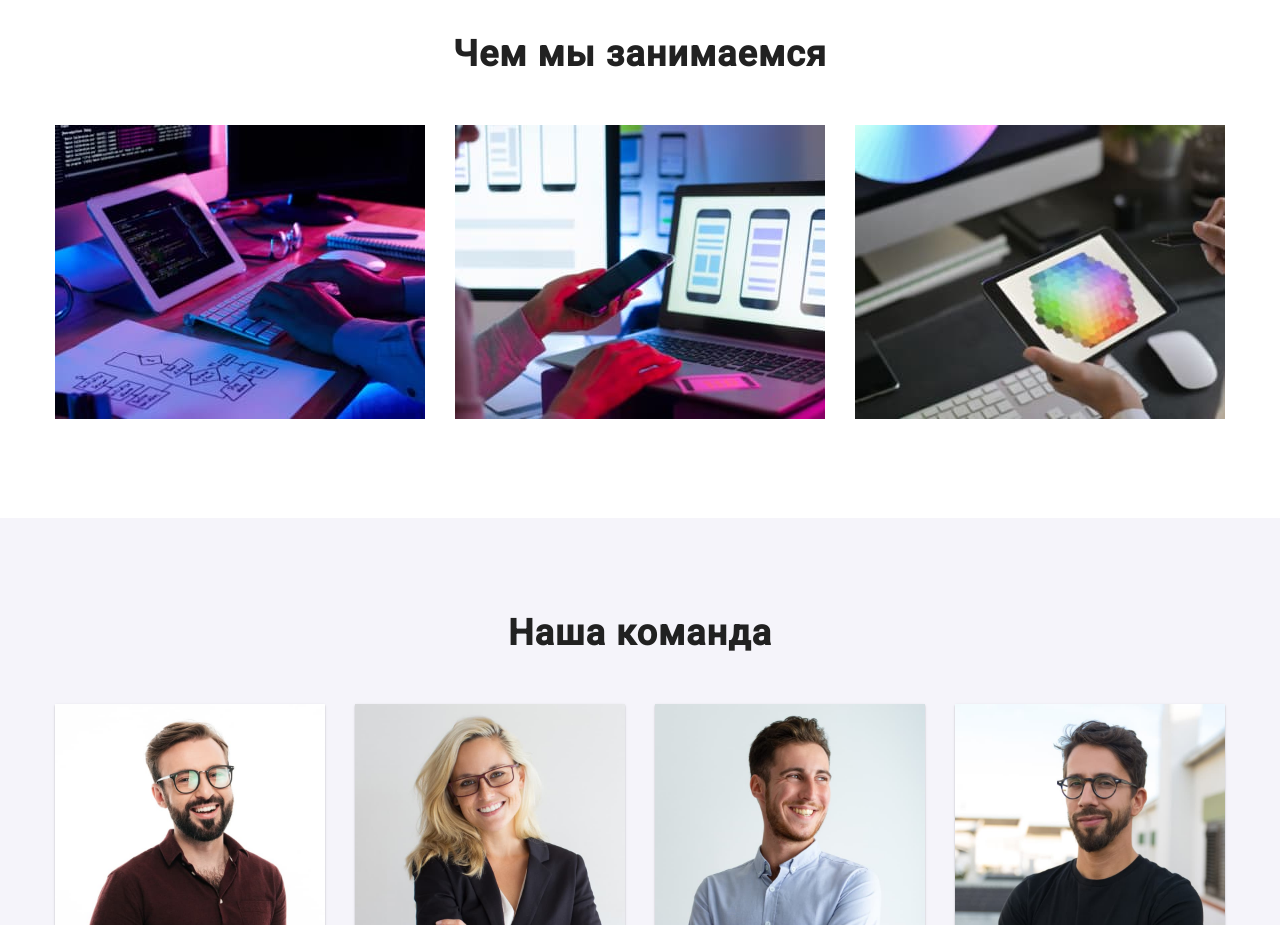
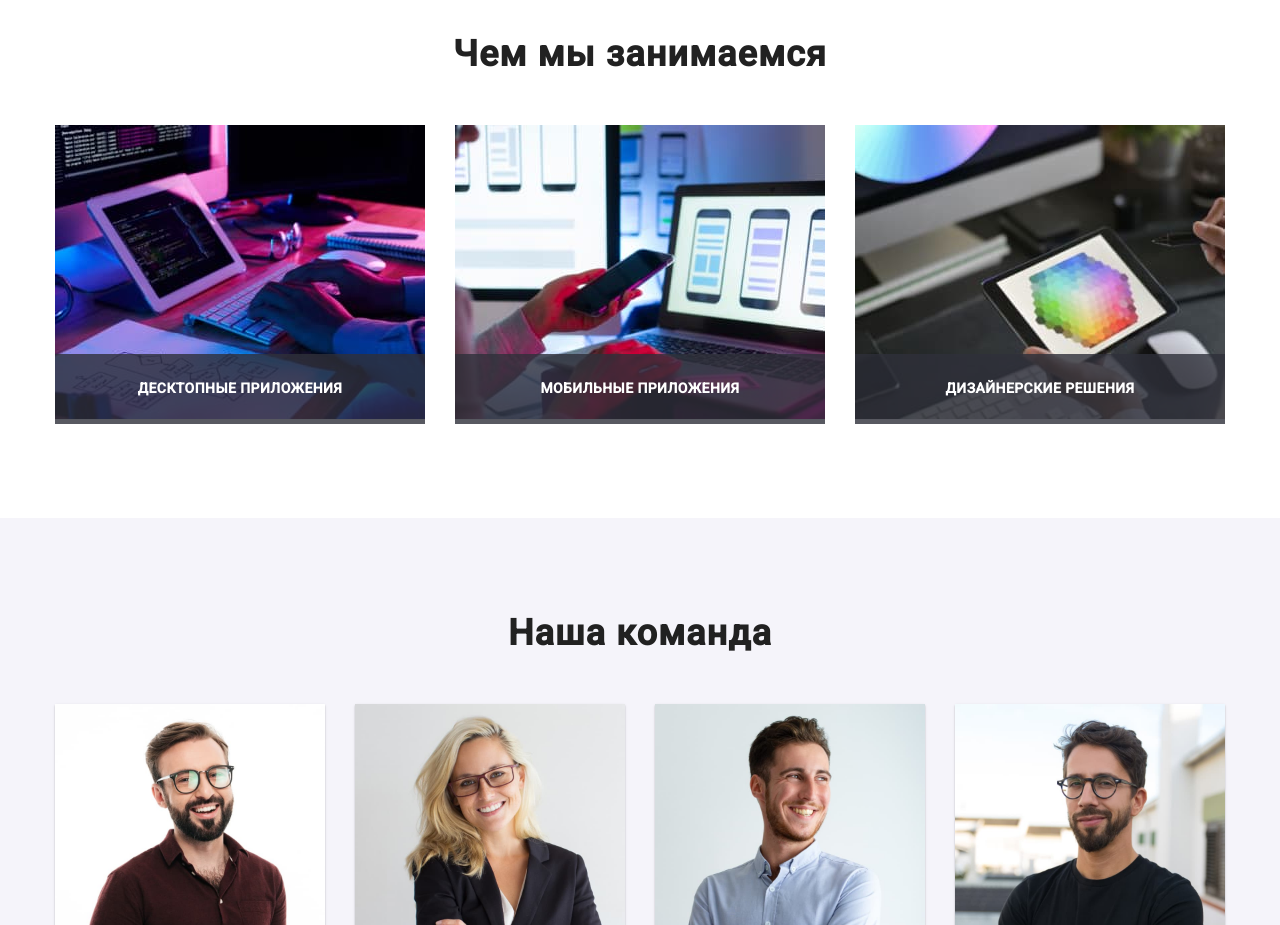
Before and after one commit to vova0737/goit-markup-hw-05, a plain HTML site: page index.html in a window 1280 px wide. Shown: the part 1140-2065 px from the top of the page. Drawn offline with nearby package versions, Linux system fonts and the light colour scheme.

Commit message:
job label added

```diff
--- a/css/styles.css
+++ b/css/styles.css
@@ -284,6 +284,7 @@ body {
 
 .job-item {
   display: flex;
+  position: relative;
   margin-bottom: 0px;
   padding-left: 0;
   margin-top: 0;
@@ -292,6 +293,29 @@ body {
 
 .job-item:not(:last-child) {
   margin-right: 30px;
+}
+
+.job-label {
+  position: absolute;
+  left: 0;
+  bottom: 0;
+  width: 100%;
+  height: 70px;
+  background-color: rgba(47, 48, 58, 0.8);
+}
+
+.job-name {
+  padding-top: 27px;
+  padding-bottom: 27px;
+  margin-top: 0;
+  margin-bottom: 0;
+  font-weight: 700;
+  font-size: 14px;
+  line-height: 1.14;
+  text-align: center;
+  letter-spacing: 0.03em;
+  text-transform: uppercase;
+  color: #ffffff;
 }
 
 /* team section */
@@ -366,6 +390,7 @@ body {
   width: 44px;
   height: 44px;
   border-radius: 50%;
+  transition: background-color 250ms cubic-bezier(0.4, 0, 0.2, 1);
 }
 
 .socials-item:not(:last-child) {
@@ -416,6 +441,7 @@ body {
 
 .clients-icon {
   fill: currentColor;
+  transition: fill 250ms cubic-bezier(0.4, 0, 0.2, 1);
 }
 
 .clients-link:hover,
--- a/index.html
+++ b/index.html
@@ -111,11 +111,24 @@
         <div class="container">
           <h2 class="job-heading">Чем мы занимаемся</h2>
           <ul class="job-item">
-            <li class="job-item list"> <a href=""><img src="./img/img1.jpg" alt="Работа программиста" width="370" /></a>
+            <li class="job-item list">
+              <a href=""><img src="./img/img1.jpg" alt="Десктопные приложения" width="370" />
+                <div class="job-label">
+                  <h3 class="job-name">Десктопные приложения</h3>
+                </div>
+              </a>
             </li>
-            <li class="job-item list"> <a href=""><img src="./img/img2.jpg" alt="Разработка мобильного интерфейса" width="370" /></a>
+            <li class="job-item list"> <a href=""><img src="./img/img2.jpg" alt="Мобильные приложения" width="370" />
+             <div class="job-label">
+                  <h3 class="job-name">Мобильные приложения</h3>
+                </div>
+            </a>
             </li>
-            <li class="job-item list"> <a href=""><img src="./img/img3.jpg" alt="Работа дизайнера" width="370" /></a>
+            <li class="job-item list"> <a href=""><img src="./img/img3.jpg" alt="Дизайнерские решения" width="370" />
+             <div class="job-label">
+                  <h3 class="job-name">Дизайнерские решения</h3>
+                </div>
+            </a>
             </li>
           </ul>
         </div>
```
